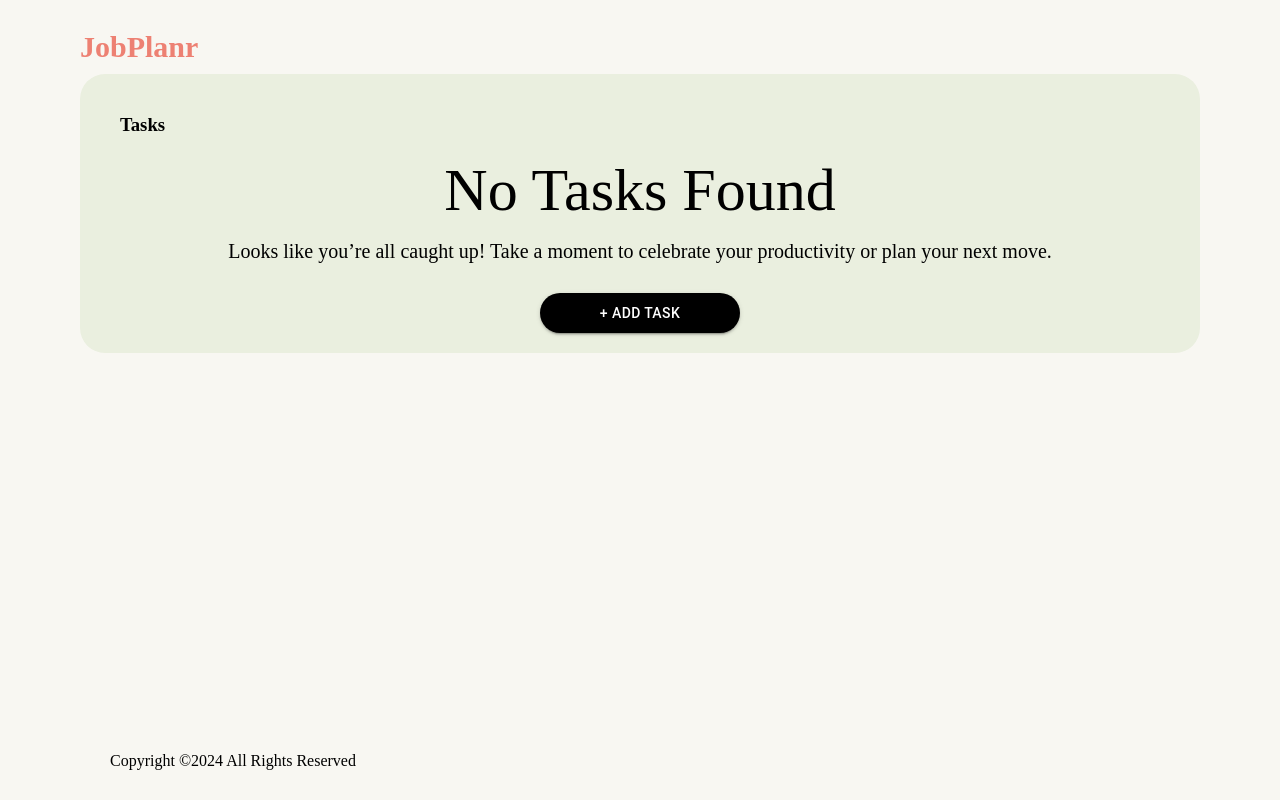
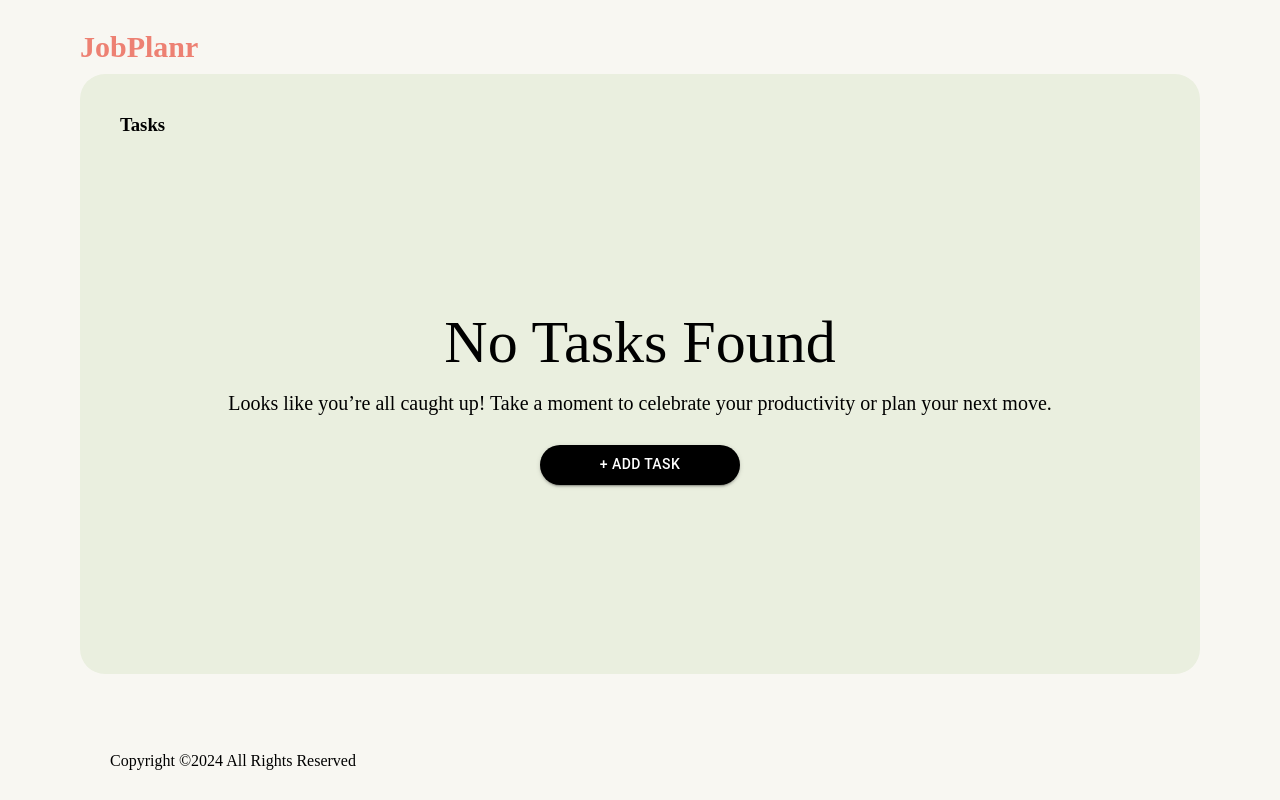
Before and after one commit to jyothirmai5/job-planr-project, a React (Vite) app: page /tasks in a window 1280 px wide. Built offline with nearby package versions, Linux system fonts and the light colour scheme.

Commit message:
responsive issues fixed

```diff
--- a/src/components/molecules/NoTasksFound/NoTasksFound.module.scss
+++ b/src/components/molecules/NoTasksFound/NoTasksFound.module.scss
@@ -7,7 +7,8 @@
     justify-content: center;
     text-align: center;
     align-items: center;
-    height: 100%;
+    height: 60vh;
+
     @include media(mobile, tablet) {
         height: 80%;
     }
--- a/src/components/pages/TaskListPage/TaskListPage.module.scss
+++ b/src/components/pages/TaskListPage/TaskListPage.module.scss
@@ -3,6 +3,7 @@
 
 .main-div {
     padding: 20px;
+    height: 100%;
 
     @include media(mobile, tablet) {
         height: 75vh;
@@ -28,7 +29,7 @@
     display: flex;
     flex-wrap: wrap;
     gap: 30px;
-    height: 65vh;
+    height: 60vh;
     overflow-y: auto;
 
     @include media(mobile) {
--- a/src/components/templates/Layout/Layout.module.scss
+++ b/src/components/templates/Layout/Layout.module.scss
@@ -14,4 +14,5 @@
     background-color: $bg-secondary-color;
     border-radius: 25px;
     width: 100%;
+    height: 75vh;
 }
```
